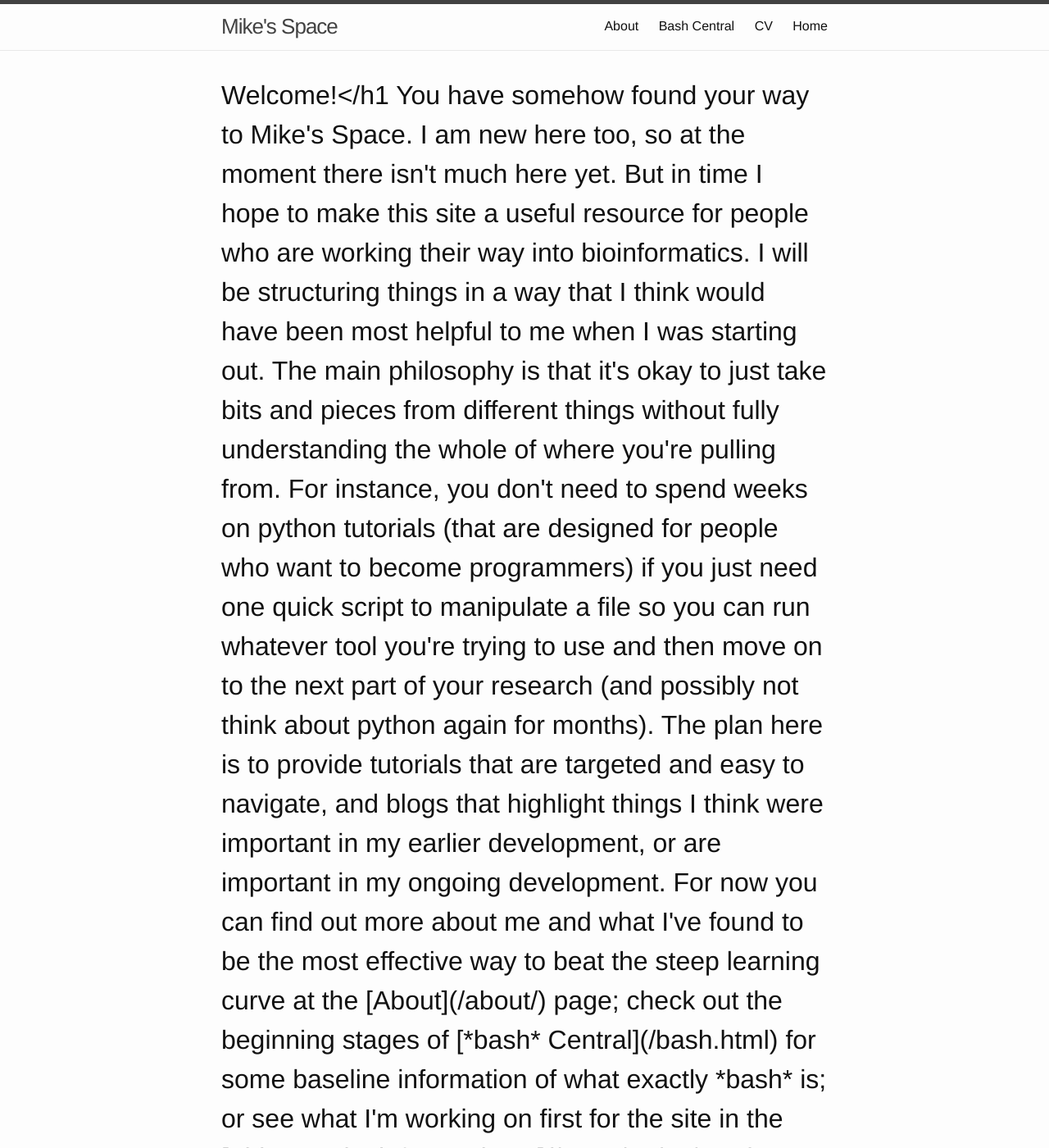
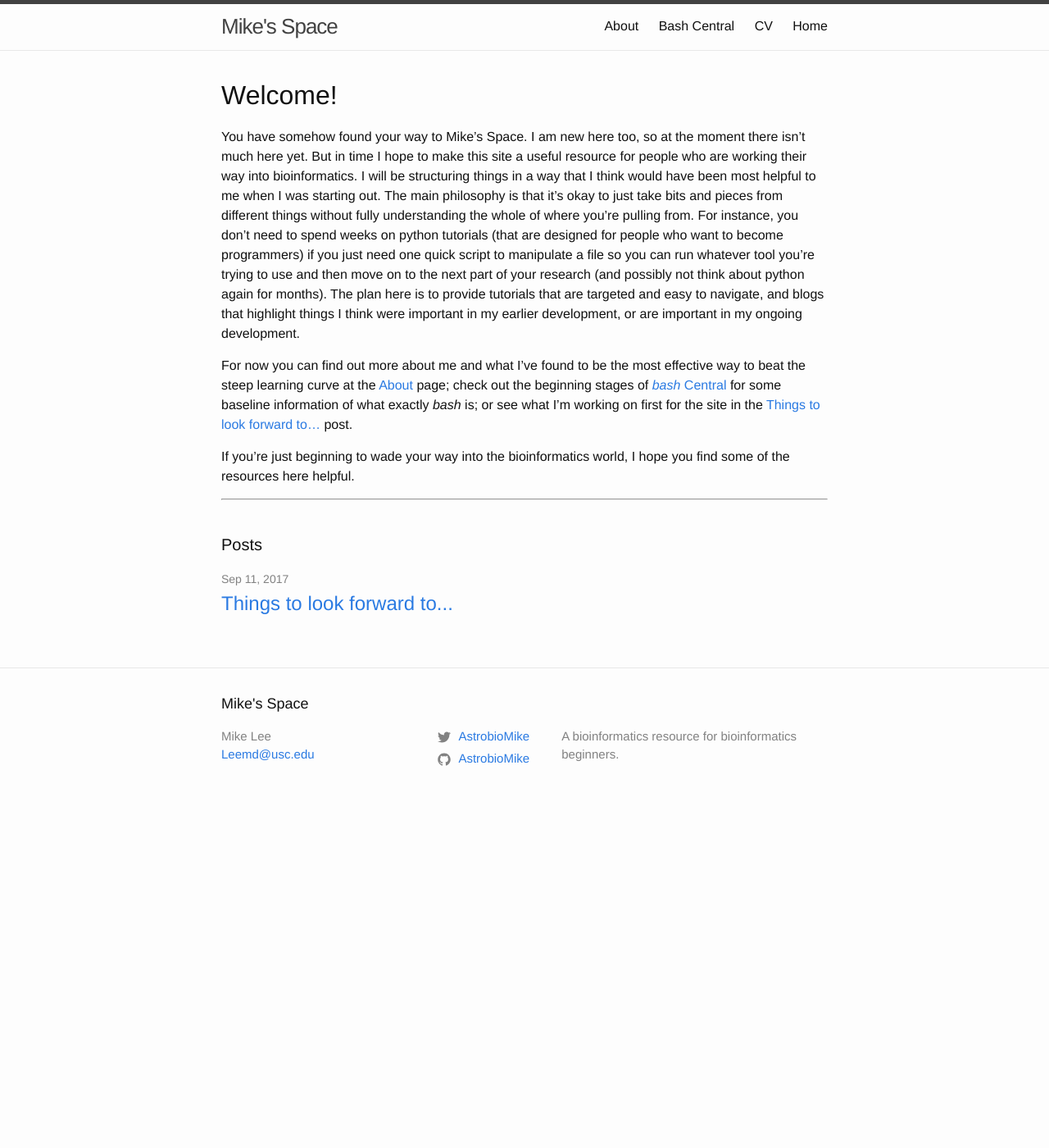
Before and after one commit to AstrobioMike/AstrobioMike.github.io, a Jekyll site: the page built from index.md, in a window 1280 px wide and 1400 px high. Shown: the whole window at 82% size. Built offline with Jekyll 4.4.1, drawn with Linux system fonts in a browser that asks for light colours; some of the changed text lies outside the part shown.

```diff
--- a/index.md
+++ b/index.md
@@ -6,7 +6,7 @@ layout: home
 title: Home
 ---
 
-<h1>Welcome!</h1
+<h1>Welcome!</h1>
 
 You have somehow found your way to Mike's Space. I am new here too, so at the moment there isn't much here yet. But in time I hope to make this site a useful resource for people who are working their way into bioinformatics. I will be structuring things in a way that I think would have been most helpful to me when I was starting out. The main philosophy is that it's okay to just take bits and pieces from different things without fully understanding the whole of where you're pulling from. For instance, you don't need to spend weeks on python tutorials (that are designed for people who want to become programmers) if you just need one quick script to manipulate a file so you can run whatever tool you're trying to use and then move on to the next part of your research (and possibly not think about python again for months). The plan here is to provide tutorials that are targeted and easy to navigate, and blogs that highlight things I think were important in my earlier development, or are important in my ongoing development.
 
```
